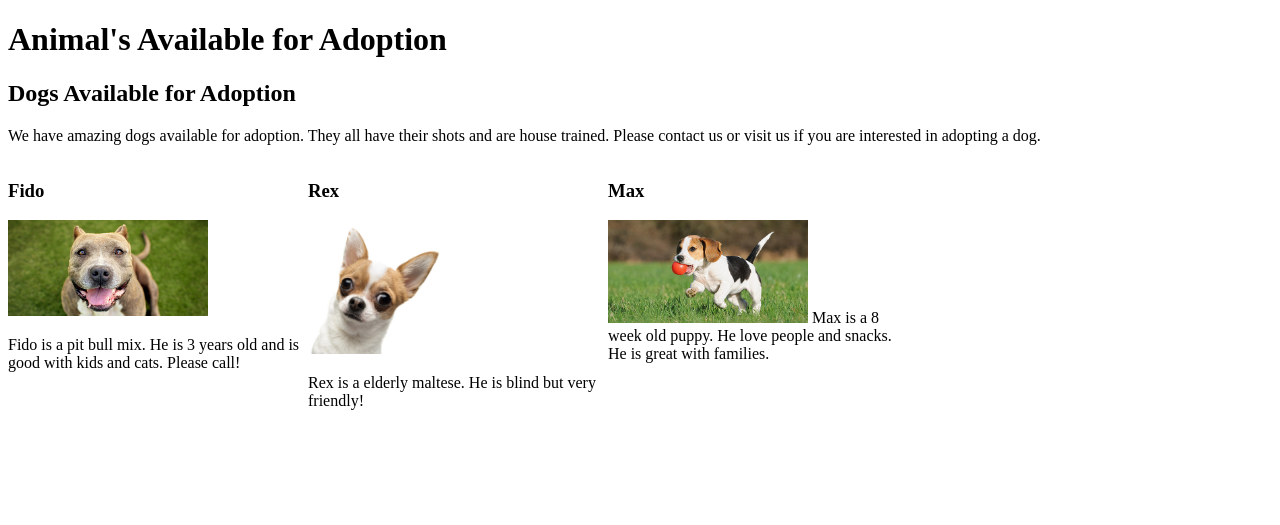
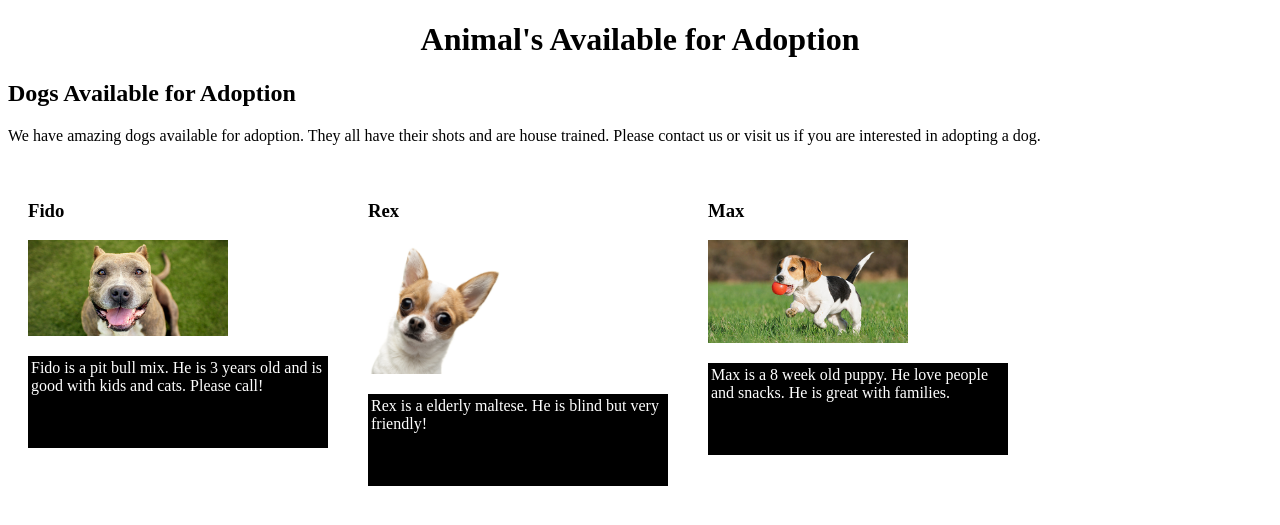
Before and after one commit to mattcaswell253/snoop, a plain HTML site: page index.html in a window 1280 px wide. Drawn offline with Linux system fonts and the light colour scheme.

Commit message:
add media screen

```diff
--- a/css/styles.css
+++ b/css/styles.css
@@ -1,3 +1,6 @@
+h1 {
+  text-align: center;
+}
 .column {
   width: 300px;
   float: left;
@@ -5,5 +8,26 @@
 
 .column img {
   width: 200px;
+}
 
+.column p {
+  border: 3px solid black;
+  background-color: black;
+  color: white;
+  padding-bottom: 50px;
 }
+
+@media screen and (min-width: 800px) {
+  .column {
+    width: 300px
+    float: left;
+    padding: 20px;
+  }
+}
+
+@media screen @ (max-width: 300px) {
+  .column {
+  background-color: white; {
+  color: black;
+  }
+}
--- a/index.html
+++ b/index.html
@@ -28,7 +28,7 @@
       <div class="column">
       <h3>Max</h3>
       <img src="images/dog1.jpg" alt="picture of cute doggy" />
-        Max is a 8 week old puppy. He love people and snacks. He is great with families.
+        <p>Max is a 8 week old puppy. He love people and snacks. He is great with families.</p>
       </div>
   </body>
 </html>
```
